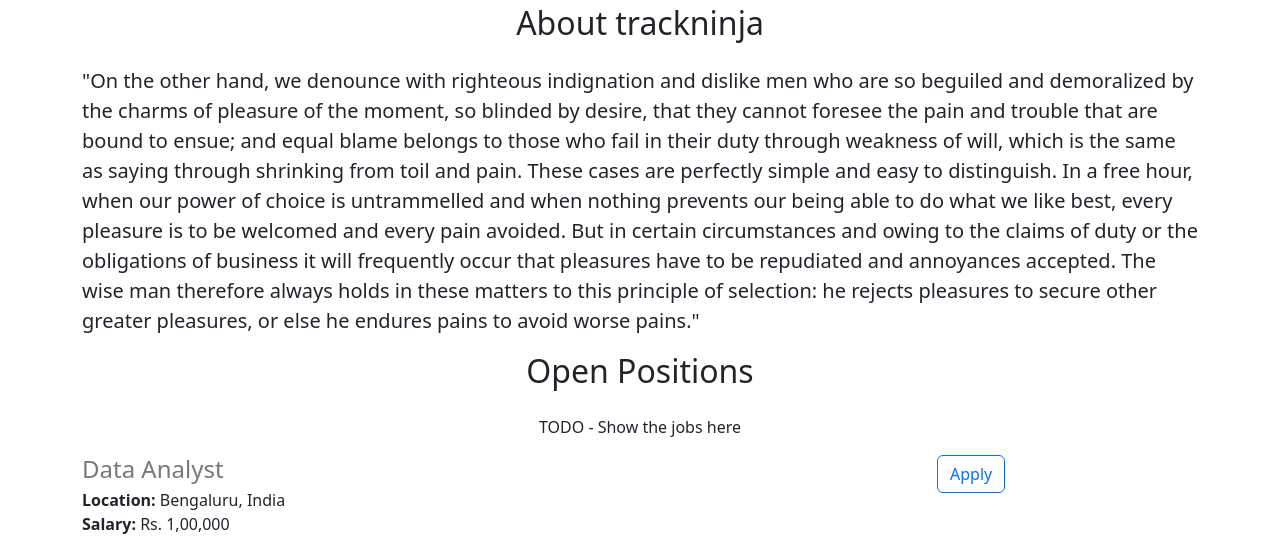
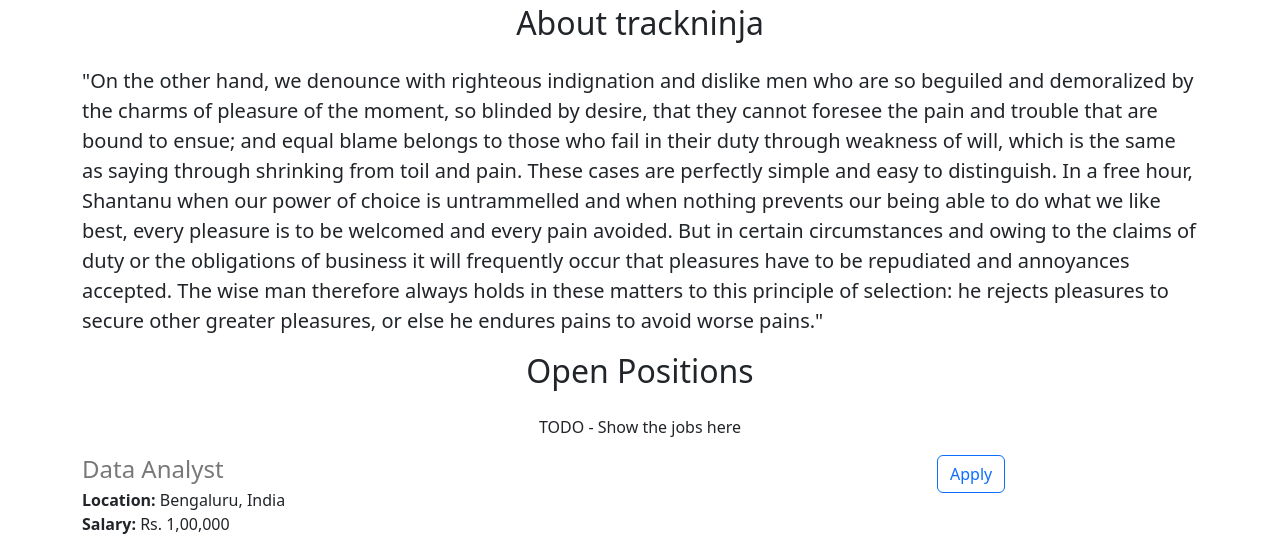
Before and after one commit to shantanuhingmire1199/trackninja-careers-website, a Flask app: page / in a window 1280 px wide. Shown: the part 434-972 px from the top of the page. Run offline with Flask 3, Linux system fonts and the light colour scheme.

Commit message:
made some changes

```diff
--- a/templates/home.html
+++ b/templates/home.html
@@ -23,7 +23,7 @@
     <img id="banner" class="img-fluid" src="https://trackninja-careers-website--shantanuhingmir.repl.co/static/banner.jpg" alt="">
     <h2 class="text-center mt-2 mb-4">About trackninja</h2>
     <p class="lead">
-      "On the other hand, we denounce with righteous indignation and dislike men who are so beguiled and demoralized by the charms of pleasure of the moment, so blinded by desire, that they cannot foresee the pain and trouble that are bound to ensue; and equal blame belongs to those who fail in their duty through weakness of will, which is the same as saying through shrinking from toil and pain. These cases are perfectly simple and easy to distinguish. In a free hour, when our power of choice is untrammelled and when nothing prevents our being able to do what we like best, every pleasure is to be welcomed and every pain avoided. But in certain circumstances and owing to the claims of duty or the obligations of business it will frequently occur that pleasures have to be repudiated and annoyances accepted. The wise man therefore always holds in these matters to this principle of selection: he rejects pleasures to secure other greater pleasures, or else he endures pains to avoid worse pains."
+      "On the other hand, we denounce with righteous indignation and dislike men who are so beguiled and demoralized by the charms of pleasure of the moment, so blinded by desire, that they cannot foresee the pain and trouble that are bound to ensue; and equal blame belongs to those who fail in their duty through weakness of will, which is the same as saying through shrinking from toil and pain. These cases are perfectly simple and easy to distinguish. In a free hour, Shantanu when our power of choice is untrammelled and when nothing prevents our being able to do what we like best, every pleasure is to be welcomed and every pain avoided. But in certain circumstances and owing to the claims of duty or the obligations of business it will frequently occur that pleasures have to be repudiated and annoyances accepted. The wise man therefore always holds in these matters to this principle of selection: he rejects pleasures to secure other greater pleasures, or else he endures pains to avoid worse pains."
     </p>
     <h2 class="text-center mt-2 mb-4">Open Positions</h2>
     <p class="text-center">TODO - Show the jobs here</p>
```
